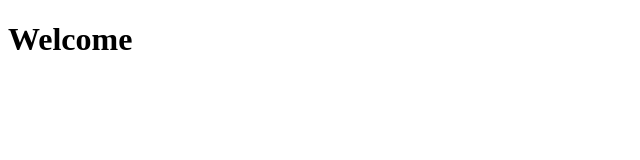
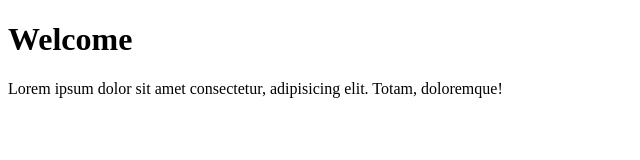
Before and after one commit to akashbansal7896/MyProject, a plain HTML site: page index.html in a window 1280 px wide. Shown: the whole page, without its empty margins (0-640 px from the left). Drawn offline with Linux system fonts and the light colour scheme.

Commit message:
index file 1.1

```diff
--- a/index.html
+++ b/index.html
@@ -7,5 +7,6 @@
 </head>
 <body>
     <h1>Welcome</h1>
+    <p>Lorem ipsum dolor sit amet consectetur, adipisicing elit. Totam, doloremque!</p>
 </body>
 </html>
```
